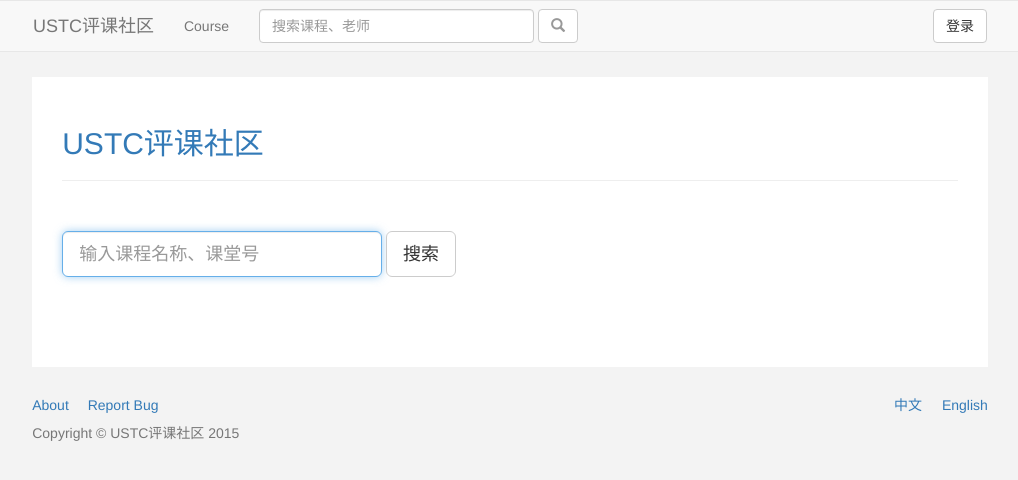
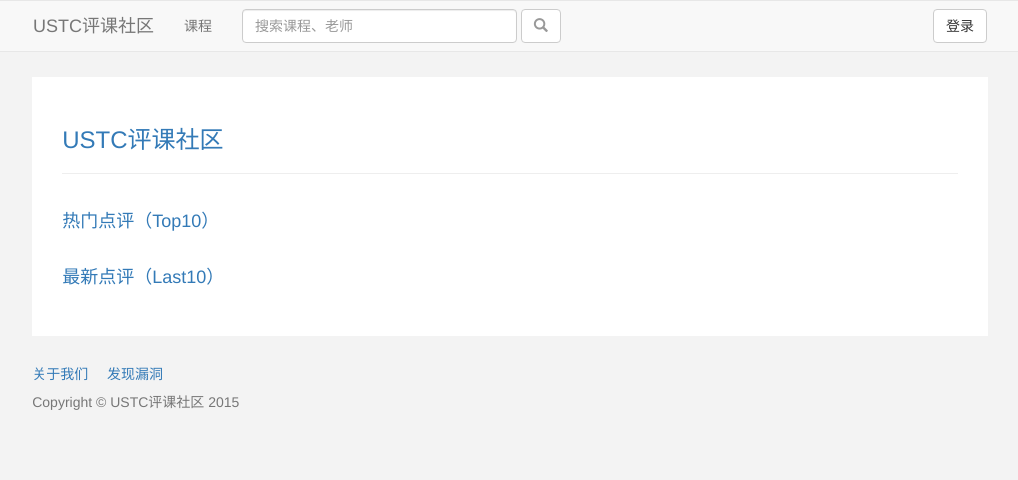
Before and after one commit to USTC-iCourse/ustc-course, a Flask app: page / in a window 1280 px wide. Shown: the top 480 px of the page, without its empty margins (130-1148 px from the left). Run offline with Flask 2, Linux system fonts and the light colour scheme; parts of the project's set-up code (start-up, migrations or seed data) failed here and were passed over; some libraries are stand-ins or nearby versions.

Commit message:
1统一中文环境2完善绑定学号功能3修改index页面

```diff
--- a/app/static/css/style.css
+++ b/app/static/css/style.css
@@ -241,11 +241,6 @@ p { line-height: 25px; word-wrap: break-word; }
     width: 45px;
     line-height: 45px;
 }
-@media (min-width:768px){
-    #inputCourse {
-        width: 320px;
-    }
-}
 
 /* signin modal part from bootstrap */
 .form-signin {
--- a/app/templates/common-footer.html
+++ b/app/templates/common-footer.html
@@ -1,10 +1,10 @@
 <footer class="footer">
   <div class="container">
     <div class="ud-pd-sm">
-      <a class="right-pd-md" href='/about/'>About</a>
-      <a class="right-pd-md" href='/blog/' style="display: none">Blog</a>
-      <a class="right-pd-md" href='/report-bug/'>Report Bug</a>
-      <span class="float-right">
+      <a class="right-pd-md" href='/about/'>关于我们</a>
+      <a class="right-pd-md" href='/blog/' style="display: none">网站博客</a>
+      <a class="right-pd-md" href='/report-bug/'>发现漏洞</a>
+      <span class="float-right hidden">
         <a class="right-pd-sm">中文</a>
         <a class="left-pd-sm">English</a>
       </span>
--- a/app/templates/course-index.html
+++ b/app/templates/course-index.html
@@ -84,7 +84,7 @@
 
     <div class="row">
       <div class="col-lg-12">
-        <h3 class="blue">热门课程（Top10）</h3>
+        <h4 class="blue">热门课程（Top10）</h4>
 
         <!-- 这是假数据，为了设计引入的。后端加上后可以从search.html里面抄过来，只要给我按推荐数排名的课程即可。 -->
           {% for i in range(10) %}
--- a/app/templates/index.html
+++ b/app/templates/index.html
@@ -4,20 +4,31 @@
 <div class="container"">
 
   <div class="float-element">
-    <h2 class="blue">USTC评课社区</h2>
+    <h3 class="blue">USTC评课社区</h3>
     <hr>
-    <div class="ud-pd-md desktop">
+
+    <form class="form-inline mobile" action="search" method="get">
+      <div class="form-group">
+        <input type="text" name="q" class="form-control input-lg" placeholder="搜索你感兴趣的课程">
+      </div>
+    </form>
+
+    <div class="ud-pd-sm">
+    <h4 class="blue">热门点评（Top10）</h4>
+    {% for i in range(10) %}
+
+    {% endfor %}
     </div>
-    <div class="tips mobile">
-      <p>搜索你感兴趣的课程</p>
+
+    <div class="ud-pd-sm">
+    <h4 class="blue">最新点评（Last10）</h4>
+    {% for i in range(10) %}
+
+    {% endfor %}
     </div>
-    <form class="form-inline" action="search" method="get">
-      <div class="form-group">
-        <input type="text" name="q" class="form-control input-lg" id="inputCourse" placeholder="输入课程名称、课堂号">
-      </div>
-      <button type="submit" class="btn btn-default btn-lg">搜索</button>
-    </form>
-    <div class="ud-pd-lg"></div>
+
+
+
   </div><!-- /.float-element -->
 </div><!-- /.container -->
 
--- a/app/templates/layout.html
+++ b/app/templates/layout.html
@@ -18,9 +18,9 @@
       <!-- Collect the nav links, forms, and other content for toggling -->
       <div id="navbar" class="collapse navbar-collapse">
         <ul class="nav navbar-nav">
-          <li style="display: none"><a href="{{ url_for('home.index') }}">Home</a></li>
-          <li><a href="{{ url_for('course.index') }}">Course</a></li>
-          <li style="display: none"><a href="#">Forum</a></li>
+          <li style="display: none"><a href="{{ url_for('home.index') }}">主页</a></li>
+          <li><a href="{{ url_for('course.index') }}">课程</a></li>
+          <li style="display: none"><a href="#">论坛</a></li>
         </ul>
 
 
@@ -34,14 +34,14 @@
 
         <ul class="nav navbar-nav navbar-right">
           {% if current_user.is_authenticated() %}
-          <li><a href="#" style="display: none">Notice</a></li>
+          <li><a href="#" style="display: none">通知</a></li>
           <li class="dropdown">
             <a href="#" class="dropdown-toggle" data-toggle="dropdown" role="button" aria-expanded="false">{{ current_user.username }}<span class="caret"></span></a>
             <ul class="dropdown-menu" role="menu">
-              <li><a href="{{ url_for('user.view_profile', user_id=current_user.id) }}">Profile</a></li>
-              <li><a href="{{ url_for('user.account_settings', user_id=current_user.id) }}">Settings</a></li>
+              <li><a href="{{ url_for('user.view_profile', user_id=current_user.id) }}">个人主页</a></li>
+              <li><a href="{{ url_for('user.account_settings', user_id=current_user.id) }}">设置</a></li>
               <li class="divider"></li>
-              <li><a href="{{ url_for('home.logout') }}">Log out</a></li>
+              <li><a href="{{ url_for('home.logout') }}">退出</a></li>
             </ul>
           </li>
           {% else %}
@@ -53,21 +53,21 @@
                 <form id="signin-form" class="form-signin">
                   <input type="hidden" name="csrf_token" value="{{ csrf_token() }}" />
                   <div class="form-signin-heading">
-                    <span class="h2">Please sign in</span>
-                    <a class="btn btn-default float-right" href="/signup">Sign Up</a>
+                    <span class="h2">请登录</span>
+                    <a class="btn btn-default float-right" href="/signup">注册</a>
                   </div>
                   <div id="signin-alert" role="alert" class="display: none"></div>
-                  <label for="inputEmail" class="sr-only">Username</label>
-                  <input type="text" name="username" id="inputEmail" class="form-control" placeholder="Email or username" required autofocus>
-                  <label for="inputPassword" class="sr-only">Password</label>
-                  <input type="password" name="password" id="inputPassword" class="form-control" placeholder="Password" required>
+                  <label for="inputEmail" class="sr-only">用户名</label>
+                  <input type="text" name="username" id="inputEmail" class="form-control" placeholder="用户名或邮箱" required autofocus>
+                  <label for="inputPassword" class="sr-only">密码</label>
+                  <input type="password" name="password" id="inputPassword" class="form-control" placeholder="密码" required>
                   <div class="checkbox">
                     <label>
-                      <input type="checkbox" name="remember"> Remember me
+                      <input type="checkbox" name="remember">记住我
                     </label>
-                    <a class="float-right" href="{{ url_for('home.forgot_password') }}">Forgot Password</a>
+                    <a class="float-right" href="{{ url_for('home.forgot_password') }}">忘记密码</a>
                   </div>
-                  <button class="btn btn-lg btn-blue btn-block" type="submit">Sign in</button>
+                  <button class="btn btn-lg btn-blue btn-block" type="submit">登录</button>
                 </form>
 
               </div>
@@ -131,7 +131,7 @@
          }
        },
        error: function(e) {
-         signin_alert('Oops! 服务器正在睡觉，请稍后再试。', "warning");
+         signin_alert('天了噜! 服务器正在睡觉，请稍后再试。', "warning");
        }
      })
    });
```
Also changed, not shown: app/models/user.py (+6 -6 lines), app/templates/bind-stu.html (+16 -11 lines), app/templates/profile.html (+27 -3 lines), app/templates/settings.html (+22 -30 lines), app/views/user.py (+5 -3 lines).
